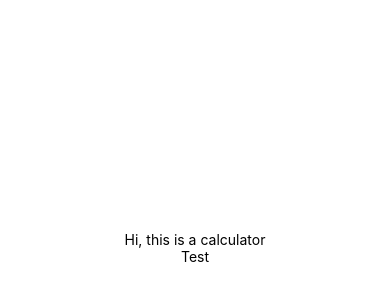
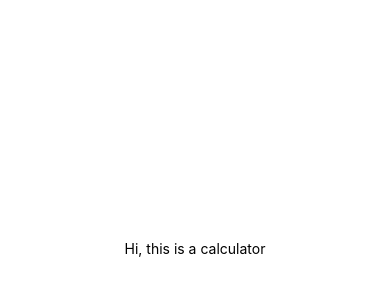
Before and after one commit to lanachiad/calculator-app, a React Native app: screen / in a window 390 px wide. Shown: the part 174-474 px from the top of the page. Built offline with nearby package versions, Linux system fonts and the light colour scheme.

Commit message:
Create buttons with unique button values

```diff
--- a/Button.js
+++ b/Button.js
@@ -6,7 +6,7 @@ class Button extends React.Component {
 		return (
 			<View>
         <TouchableHighlight>
-        	<Text>Test</Text>
+        	<Text>{this.props.value}</Text>
         </TouchableHighlight>
 			</View>
 		)
```
